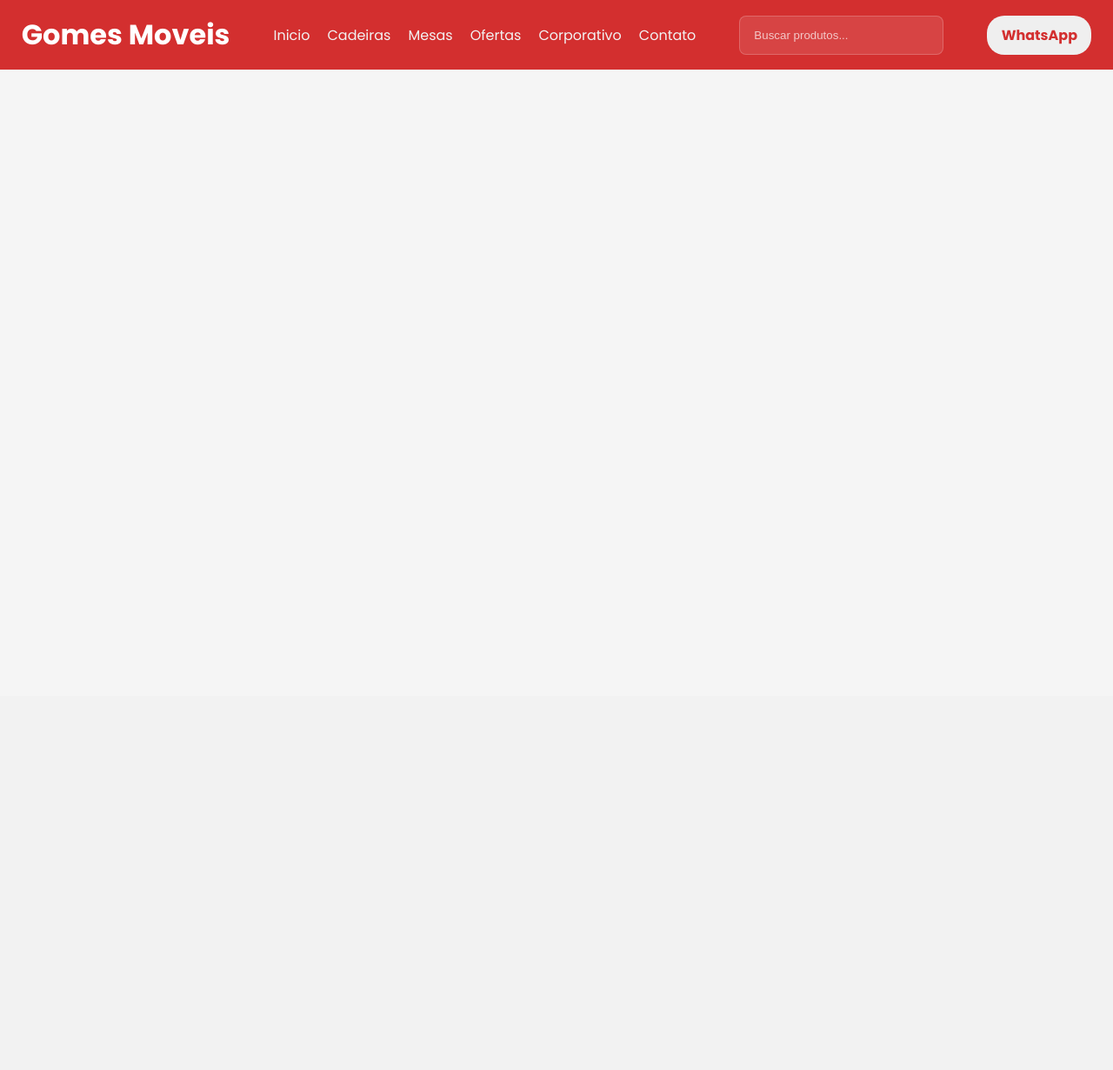
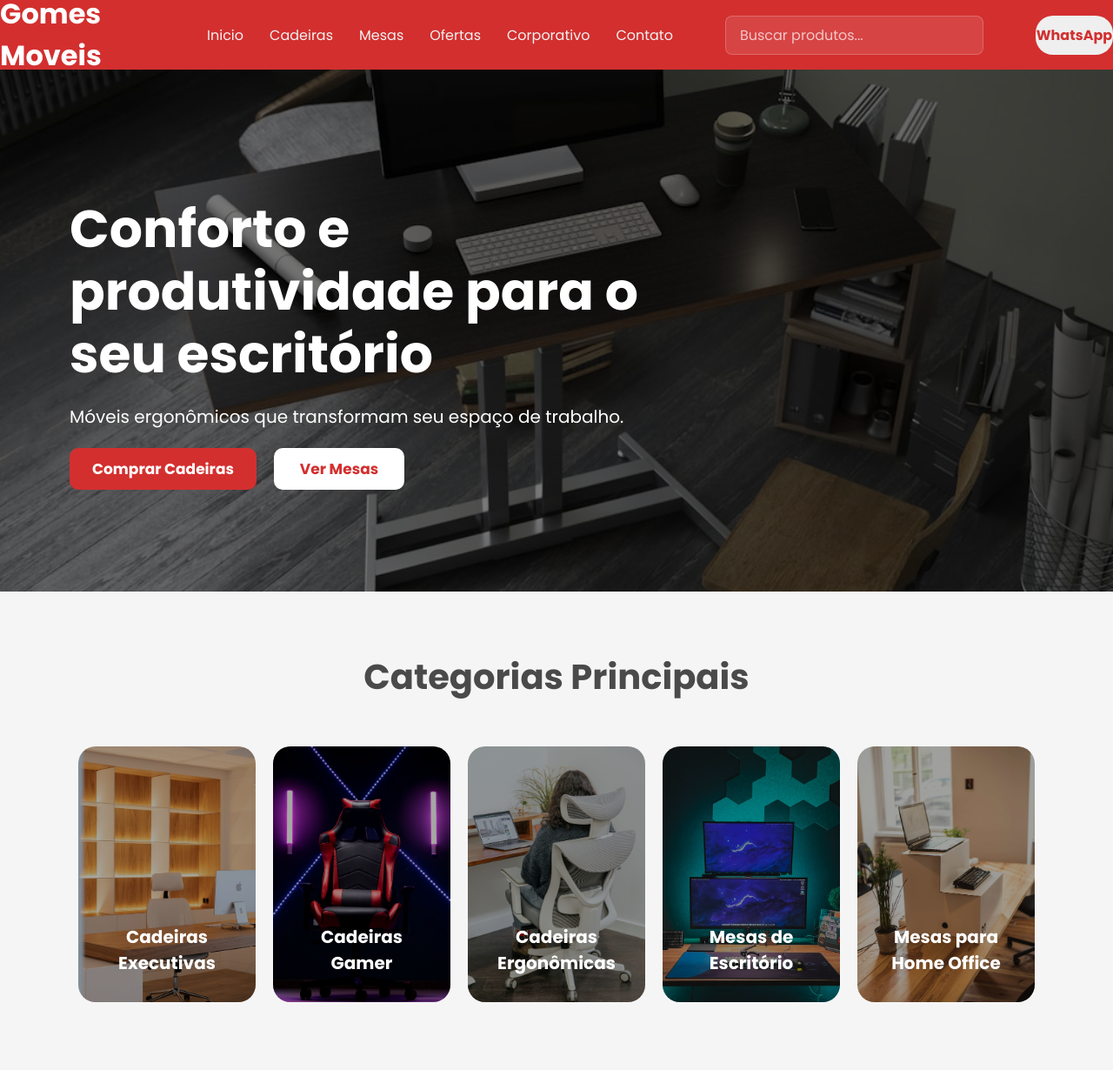
Before and after one commit to Fx4Nim4Tor/Gomes-Moveis-Site, a Django app: page / in a window 1280 px wide. Shown: the whole page at 87% size. Before the commit the page ends 80 px from the top, so only its background shows below. Run offline with Django 5.2, Linux system fonts and the light colour scheme.

Commit message:
lapidando design ainda sem mexer nas funcionalidades

```diff
--- a/gomesmoveis/core/static/css/header.css
+++ b/gomesmoveis/core/static/css/header.css
@@ -9,7 +9,7 @@
     display: flex;
     align-items: center;
     justify-content: center;
-    gap: 50px;
+    gap: 60px;
 }
 
 
@@ -20,11 +20,10 @@
 }
 
 
-
 .menu{
     display: flex;
     list-style:none;
-    gap: 20px;
+    gap: 30px;
 }
 .menu a{
     text-decoration:none;
@@ -38,14 +37,19 @@
 
 .li-busca{
     list-style: none;
+    width: 400px;
 }
 .li-busca input{
+    width: 100%;
     height: 45px;
     padding: 8px 40px 8px 16px;
     border: 1px solid rgba(255,255,255,0.2);
     border-radius: 8px;
     outline: none;
     background: rgba(255,255,255,0.1);
+    font-size: 16px;
+    font-family: "Poppins", sans-serif;
+    font-weight: 400;
     color: white;
 }
 .li-busca input::placeholder{
@@ -70,5 +74,5 @@
 }
 
 .btn-whatsapp:hover{
-    background-color: rgb(253, 232, 232);
+    background-color: rgb(255, 221, 221);
 }
--- /dev/null
+++ b/gomesmoveis/core/static/css/index.css
@@ -0,0 +1,192 @@
+.container-img{
+    width: 100%;
+    height: 600px;
+
+    background-image: url("/static/images/index_image.jpg");
+    background-size: cover;
+    background-position: center;
+    background-repeat: no-repeat;
+
+    position: relative;
+    display: flex;
+    align-items: center;
+    justify-content: center;
+    /*background: rgba(0, 0, 0, 0.5);*/
+}
+.container-img::before{
+    content: "";
+    position: absolute;
+    inset: 0;
+
+    background: rgba(0,0,0,0.5);
+}
+.container-hero{
+    width: 90%;
+    height: 338px;
+
+    margin: auto;
+    padding: 16px;
+
+    line-height: 1.6;
+    z-index: 1;
+}
+
+
+.container-hero h1{
+    color: white;
+    font-size: 60px;
+    font-family: "Poppins", sans-serif;
+    font-weight: 700;
+    line-height: 1.2;
+    margin-bottom: 20px;
+}
+.container-hero p{
+    color: white;
+    font-size: 20px;
+    font-family: "Poppins", sans-serif;
+    font-weight: 200;
+    line-height: 1.6;
+    margin-bottom: 20px;
+}
+.container-btn{
+    width: 100%;
+    height: 48px;
+    gap: 20px;
+    display: flex;
+}
+.container-btn button{
+    border: none;
+    transition: transform 0.3s ease;
+}
+.container-btn button:hover{
+    border: none;
+    transform: scale(1.05);
+}
+.comprar-cadeiras-btn{
+    width: 215px;
+    height: 100%;
+    border-radius: 10px;
+    display: flex;
+    align-items: center;
+    justify-content: center;
+
+    color: white;
+    font-size: 17px;
+    font-family: "Poppins", sans-serif;
+    font-weight: 600;
+    cursor: pointer;
+
+    background-color: #D32F2F;
+}
+.ver-mesas-btn{
+    width: 150px;
+    height: 100%;
+    border-radius: 10px;
+    display: flex;
+    align-items: center;
+    justify-content: center;
+
+    color: #D32F2F;
+    font-size: 17px;
+    font-family: "Poppins", sans-serif;
+    font-weight: 600;
+    cursor: pointer;
+
+    background-color: white;
+}
+
+.container-catergoria{
+    width: 100%;
+    height: 550px;
+
+    display: flex;
+    justify-content: center;
+    align-items: center;
+
+}
+
+.container-hero-categoria{
+    width: 90%;
+    height: 450px;
+
+    display: flex;
+    justify-content: center;
+    gap: 40px;
+    flex-direction: column;
+    padding: 16px
+}
+.container-hero-categoria h2{
+    display: flex;
+    justify-content: center;
+    color: #4A4A4A;
+    font-size: 40px;
+    font-family: "Poppins", sans-serif;
+    font-weight: 600;
+}
+
+.categorias{
+    width: 100%;
+    height: 75%;
+    display: flex;
+    padding: 10px;
+    gap: 20px;
+}
+
+.categorias button{
+    width: 20%;
+    height: 100%;
+    border-radius: 20px;
+    border: none;
+
+    cursor: pointer;
+    transition: transform 0.3s ease;
+    background-size: cover;
+    background-position: center;
+    background-repeat: no-repeat;
+
+    display: flex;
+    align-items: end;
+    justify-content: center;
+    padding: 30px;
+
+    color: white;
+    font-size: 20px;
+    font-family: "Poppins", sans-serif;
+    font-weight: 600;
+
+
+    position: relative;
+    overflow: hidden;
+}
+
+.categorias button::before{
+    content: "";
+    position: absolute;
+    inset: 0;
+    background: rgba(0,0,0,0.35);
+}
+
+.categorias button p{
+    z-index: 1;
+}
+
+.categorias button:hover{
+    transform: scale(1.05);
+}
+
+
+.executivo{
+    background-image: url("/static/images/executiva.jpg");
+}
+.gamer{
+    background-image: url("/static/images/gamer.jpg");
+}
+.ergonomica{
+    background-image: url("/static/images/ergonomico.jpg");
+}
+.escritorio{
+    background-image: url("/static/images/escritorio.jpg");
+}
+.home-office{
+    background-image: url("/static/images/home_office.jpg");
+}
--- a/gomesmoveis/core/templates/base.html
+++ b/gomesmoveis/core/templates/base.html
@@ -6,8 +6,10 @@
     <link href="https://fonts.googleapis.com/css2?family=Poppins:wght@400;700&display=swap" rel="stylesheet">
 
 
+
     <link rel="stylesheet" href="{% static 'css/style.css' %}">
     <link rel="stylesheet" href="{% static 'css/header.css' %}">
+    <link rel="stylesheet" href="{% static 'css/index.css' %}">
 </head>
 <body>
 
--- a/gomesmoveis/core/templates/index.html
+++ b/gomesmoveis/core/templates/index.html
@@ -1,6 +1,41 @@
 {% extends 'base.html' %}
 
 {% block content %}
-
+<div class="container-img">
+    <div class="container-hero">
+        <h1>Conforto e <br> produtividade para o <br> seu escritório</h1>
+        <p>Móveis ergonômicos que transformam seu espaço de trabalho.</p>
+        <div class="container-btn">
+            <button class="comprar-cadeiras-btn">
+                Comprar Cadeiras
+            </button>
+            <button class="ver-mesas-btn">
+                Ver Mesas
+            </button>
+        </div>
+    </div>
+</div>
+<div class="container-catergoria">
+    <div class="container-hero-categoria">
+        <h2>Categorias Principais</h2>
+        <div class="categorias">
+            <button class="executivo">
+                <p>Cadeiras Executivas</p>
+            </button>
+            <button class="gamer">
+                <p>Cadeiras Gamer</p>
+            </button>
+            <button class="ergonomica">
+                <p>Cadeiras Ergonômicas</p>
+            </button>
+            <button class="escritorio">
+                <p>Mesas de Escritório</p>
+            </button>
+            <button class="home-office">
+                <p>Mesas para Home Office</p>
+            </button>
+        </div>
+    </div>
+</div>
 
 {% endblock %}
```
Also changed, not shown: gomesmoveis/core/static/images/ergonomico.jpg (added), gomesmoveis/core/static/images/escritorio.jpg (added), gomesmoveis/core/static/images/executiva.jpg (added), gomesmoveis/core/static/images/gamer.jpg (added), gomesmoveis/core/static/images/home_office.jpg (added), gomesmoveis/core/static/images/index_image.jpg (added).
